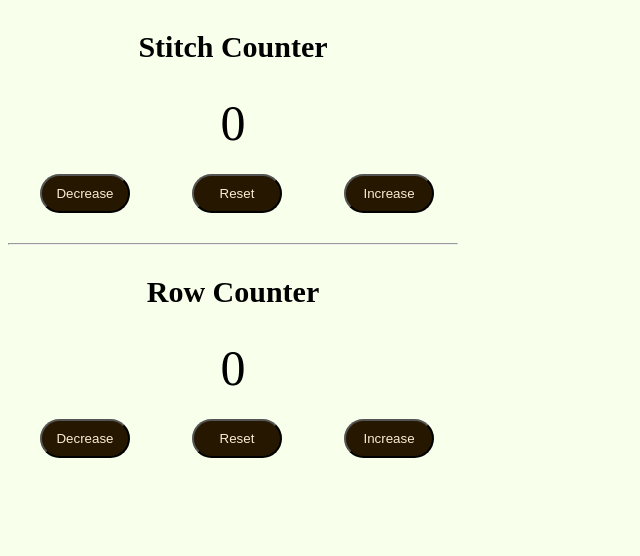
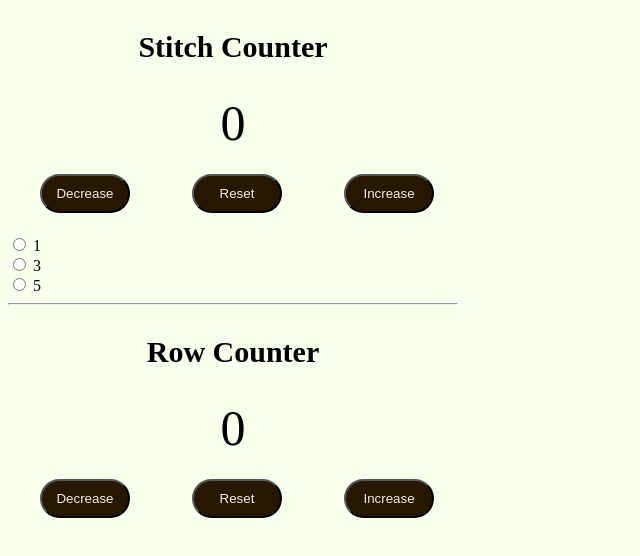
Before and after one commit to aashwijat/Crochet-Counter, a browser extension: page index.html in a window 1280 px wide. Shown: the whole page, without its empty margins (0-640 px from the left). Drawn offline with Linux system fonts and the light colour scheme.

Commit message:
Make Fixes
* need to parse radio button values to int so as to impact counter

```diff
--- a/index.html
+++ b/index.html
@@ -20,6 +20,15 @@
            </tr>
         </table>
     </div>
+    <div>
+        <input type="radio" name="base" value="1">
+        <label for="1">1</label><br>
+        <input type="radio" name="base" value="3">
+        <label for="3">3</label><br>
+        <input type="radio" name="base" value="5">
+        <label for="5">5</label><br>
+    </div>
+
     <hr>
     <div>
         <h3 id="head">Row Counter</h3>
--- a/index.js
+++ b/index.js
@@ -1,5 +1,7 @@
 let count = 0;
 let rowCount = 0;
+var base = document.getElementsByName("base").checked;
+var x = parseInt(base,10);
 
 // Stitch counter
 document.getElementById("dec").onclick=function(){
@@ -19,7 +21,7 @@ document.getElementById("res").onclick=function(){
 }
 
 document.getElementById("inc").onclick=function(){
-    count+=1;
+    count=count+x;
     document.getElementById("countLabel").innerHTML=count;
 }
 
```
